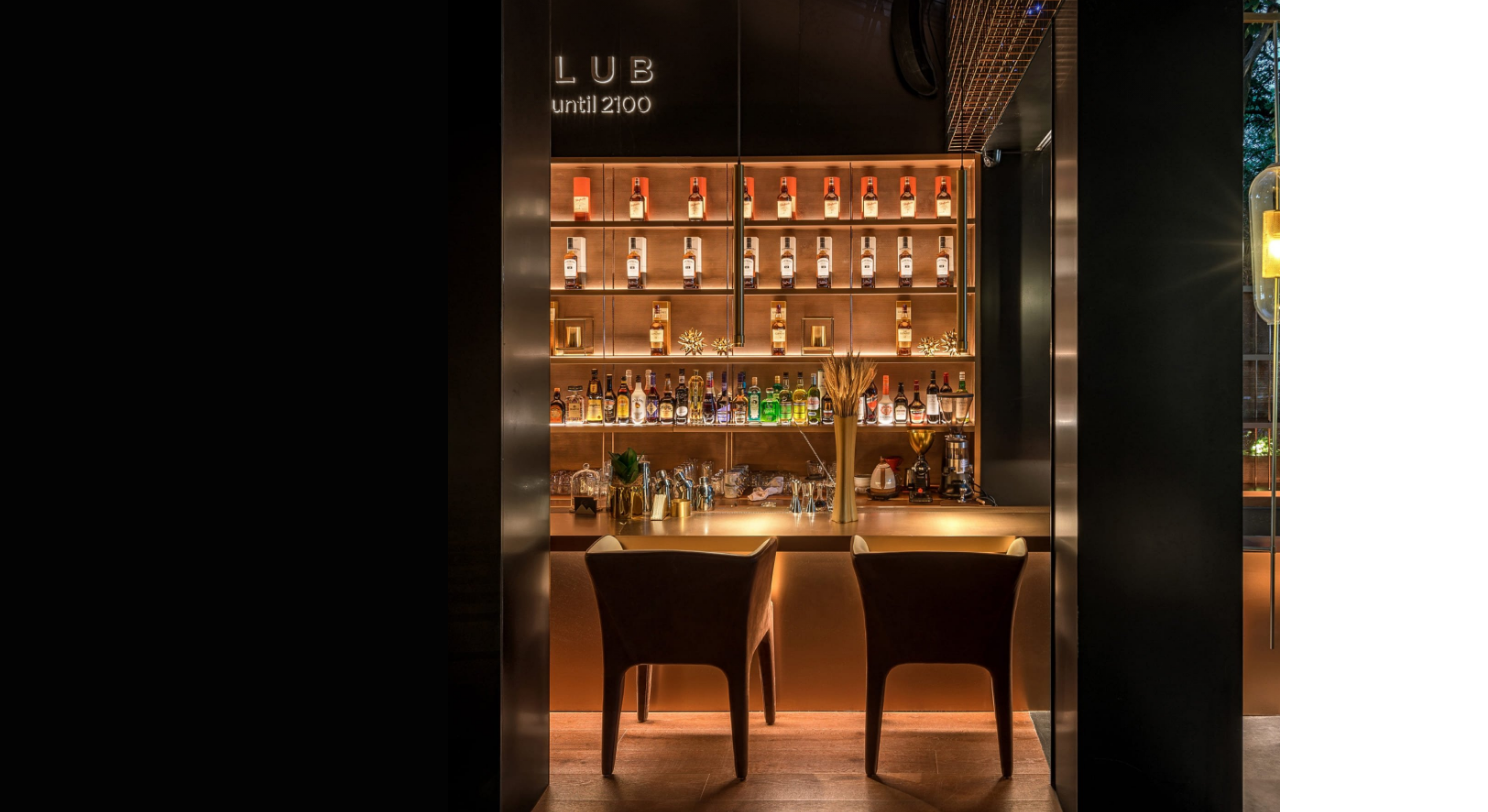
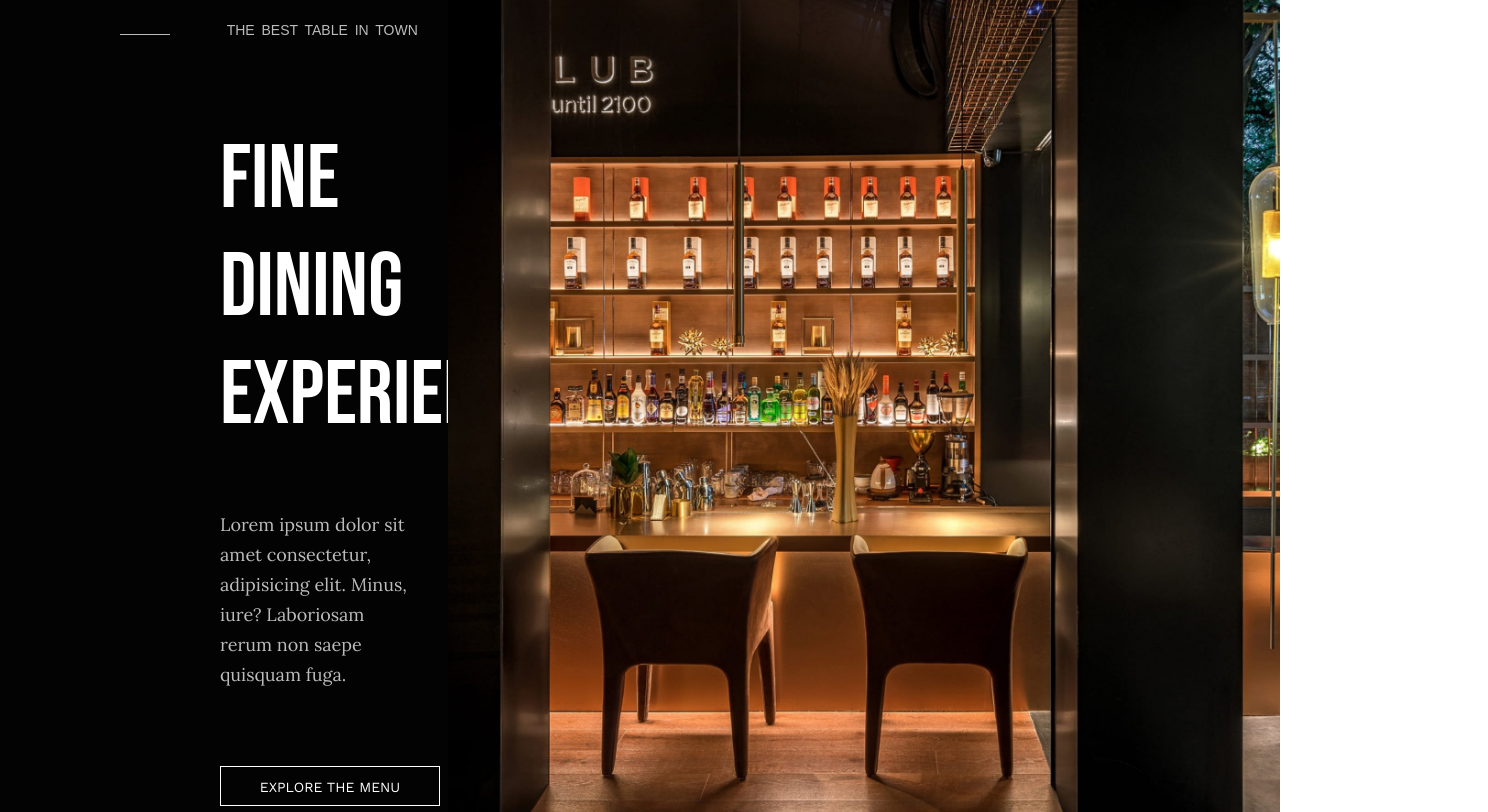
Before and after one commit to elepot87/proj-html-vuejs, a Vue app: page / in a window 1280 px wide. Shown: the part 280-1092 px from the top of the page, 1488 px wide, since content can reach past the window. Built offline with nearby package versions, Linux system fonts and the light colour scheme.

Commit message:
aggiunto testo header left e utilities per btn

```diff
--- a/public/index.html
+++ b/public/index.html
@@ -10,7 +10,7 @@
     <link rel="preconnect" href="https://fonts.googleapis.com" />
     <link rel="preconnect" href="https://fonts.gstatic.com" crossorigin />
     <link
-      href="https://fonts.googleapis.com/css2?family=Lora:wght@400;500;600;700&display=swap"
+      href="https://fonts.googleapis.com/css2?family=Bebas+Neue&family=Lora:wght@400;500;600;700&family=Work+Sans:ital,wght@0,300;0,400;0,500;0,600;1,700&display=swap"
       rel="stylesheet"
     />
     <!-- Font Awesome -->
--- a/src/components/Header.vue
+++ b/src/components/Header.vue
@@ -1,6 +1,8 @@
 <template>
   <div class="big-container">
+    <!-- HEADER -->
     <header class="d-flex">
+      <!-- sinistra -->
       <div class="left d-flex align-items-center">
         <img
           :src="require(`@/assets/images/logo-svg.svg`)"
@@ -8,7 +10,8 @@
           class="logo-header"
         />
       </div>
-      <div class="right d-flex justify-content-start align-items-center">
+      <!-- destra -->
+      <nav class="right d-flex justify-content-start align-items-center">
         <ul class="main-menu d-flex">
           <li class="menu-item"><a href="#">Home</a></li>
           <li class="menu-item"><a href="#">Culinary History</a></li>
@@ -26,10 +29,25 @@
             <a href="#"><i class="fas fa-shopping-cart"></i></a>
           </li>
         </ul>
+      </nav>
+    </header>
+    <!--    HERO SECTION -->
+    <section class="hero d-flex">
+      <div class="hero-left">
+        <div class="container-subtitle d-flex align-items-center">
+          <div class="subtitle">
+            <span> the best table in town </span>
+          </div>
+        </div>
+        <div class="container-text">
+          <h1>fine dining experience</h1>
+          <p>
+            Lorem ipsum dolor sit amet consectetur, adipisicing elit. Minus,
+            iure? Laboriosam rerum non saepe quisquam fuga.
+          </p>
+          <button class="button-main">explore the menu</button>
+        </div>
       </div>
-    </header>
-    <section class="hero d-flex">
-      <div class="hero-left">prova</div>
       <div class="hero-right">
         <!-- <img
           :src="require(`@/assets/images/slider52x.jpg`)"
--- a/src/styles/global.scss
+++ b/src/styles/global.scss
@@ -12,3 +12,22 @@
 #app {
   position: relative;
 }
+
+// Button
+.button-main {
+  border: 1px solid $secondary-color;
+  background-color: $primary-color;
+  text-transform: uppercase;
+  color: $secondary-color;
+  font-family: $button-font;
+  font-size: $button-size;
+  width: 220px;
+  height: 40px;
+  line-height: 40px;
+}
+
+.button-main:hover {
+  border: 1px solid $primary-color;
+  background-color: $secondary-color;
+  color: $primary-color;
+}
--- a/src/styles/header.scss
+++ b/src/styles/header.scss
@@ -1,5 +1,9 @@
 // Import file variabili
 @import "@/styles/variables";
+// Big container
+.big-container {
+  width: 100%;
+}
 
 //header
 header {
@@ -9,6 +13,7 @@ header {
   position: absolute;
   top: 0;
   left: 0;
+  justify-content: space-between;
 
   .left {
     background-color: $primary-color;
@@ -26,8 +31,12 @@ header {
     .main-menu {
       list-style: none;
       margin: 0;
+      padding: 0;
+      width: 100%;
+
       .menu-item {
         margin-right: 55px;
+
         a {
           text-decoration: none;
           color: $third-color;
@@ -60,6 +69,44 @@ header {
     width: 35%;
     padding-left: 120px;
     background-color: $primary-color;
+    .container-subtitle {
+      margin-top: 300px;
+      .subtitle {
+        color: $third-color;
+        text-transform: uppercase;
+        font-size: 14px;
+        word-spacing: 3px;
+      }
+      .subtitle::before {
+        content: "";
+        width: 50px;
+        background-color: $third-color;
+        height: 1px;
+        display: inline-block;
+        margin-right: 50px;
+      }
+    }
+    .container-text {
+      margin-left: 100px;
+      width: 60%;
+      h1 {
+        font-family: $hero-font-title;
+        color: $secondary-color;
+        margin-top: 85px;
+        font-size: 90px;
+      }
+      p {
+        margin-top: 60px;
+        color: $third-color;
+        font-family: $primary-font;
+        font-size: 18px;
+        line-height: 30px;
+      }
+
+      .button-main {
+        margin-top: 60px;
+      }
+    }
   }
   .hero-right {
     width: 65%;
--- a/src/styles/variables.scss
+++ b/src/styles/variables.scss
@@ -8,6 +8,10 @@ $transparent: transparent;
 // tipologia
 $primary-font: "Lora", serif;
 $secondary-font: Arial, Helvetica, sans-serif;
+$hero-font-title: "Bebas Neue", cursive;
+$button-font: "Work Sans", sans-serif;
 // peso
 $semibold: 600;
 $bold: 700;
+// dimensione
+$button-size: 14px;
```
